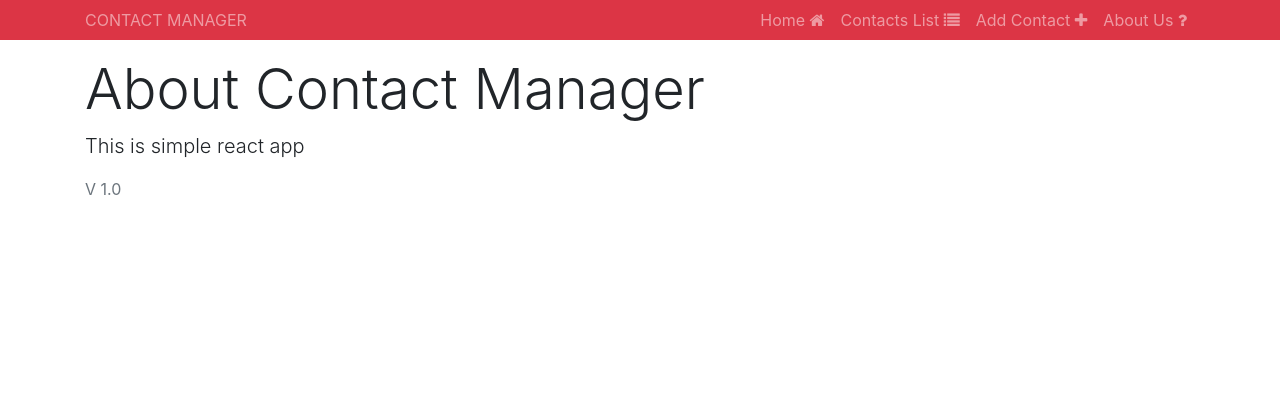
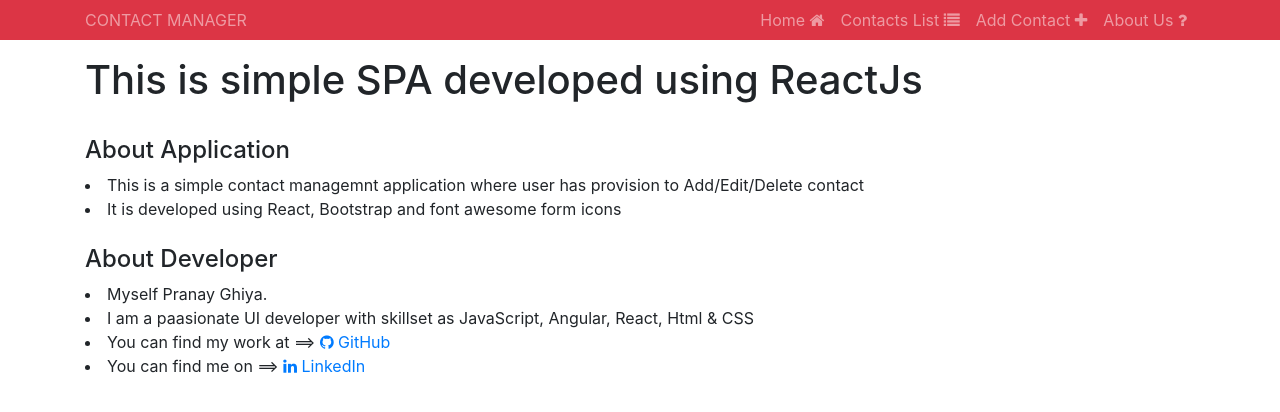
Before and after one commit to ghpr2605/contactManagement, a React (Create React App) app in the folder contactmanager/: page /about in a window 1280 px wide. Shown: the top 412 px of the page. Built offline with nearby package versions, Linux system fonts and the light colour scheme; no server answers.

Commit message:
added about us detail

```diff
--- a/contactmanager/src/components/pages/About.js
+++ b/contactmanager/src/components/pages/About.js
@@ -3,9 +3,43 @@ import React from "react";
 const About = () => {
   return (
     <div>
-      <h1 className="display-4">About Contact Manager</h1>
-      <p className="lead">This is simple react app</p>
-      <p className="text-secondary">V 1.0</p>
+      <h1>This is simple SPA developed using ReactJs</h1>
+      <br></br>
+      <h4>About Application</h4>
+      <li>
+        This is a simple contact managemnt application where user has provision
+        to Add/Edit/Delete contact
+      </li>
+      <li>
+        It is developed using React, Bootstrap and font awesome form icons
+      </li>
+      <br></br>
+      <h4>About Developer</h4>
+      <li>Myself Pranay Ghiya.</li>
+      <li>
+        I am a paasionate UI developer with skillset as JavaScript, Angular,
+        React, Html & CSS
+      </li>
+      <li>
+        You can find my work at ==>{" "}
+        <a
+          target="_blank"
+          rel="noopener noreferrer"
+          href="https://github.com/ghpr2605"
+        >
+          <i class="fa fa-github"></i> GitHub
+        </a>
+      </li>
+      <li>
+        You can find me on ==>{" "}
+        <a
+          target="_blank"
+          rel="noopener noreferrer"
+          href="https://www.linkedin.com/in/pranay-ghiya-83b657146/"
+        >
+          <i class="fa fa-linkedin"></i> LinkedIn{" "}
+        </a>
+      </li>
     </div>
   );
 };
```
